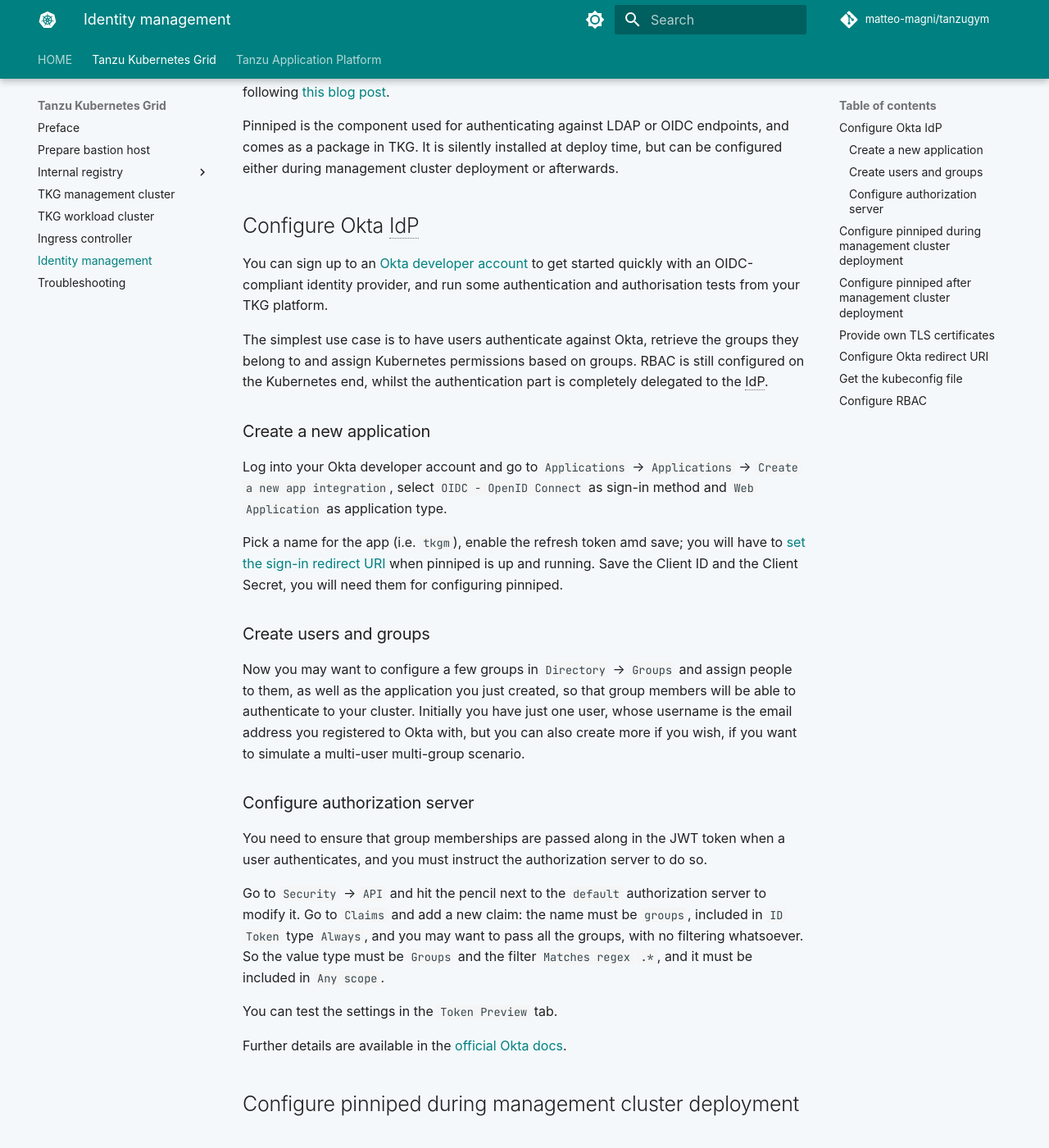
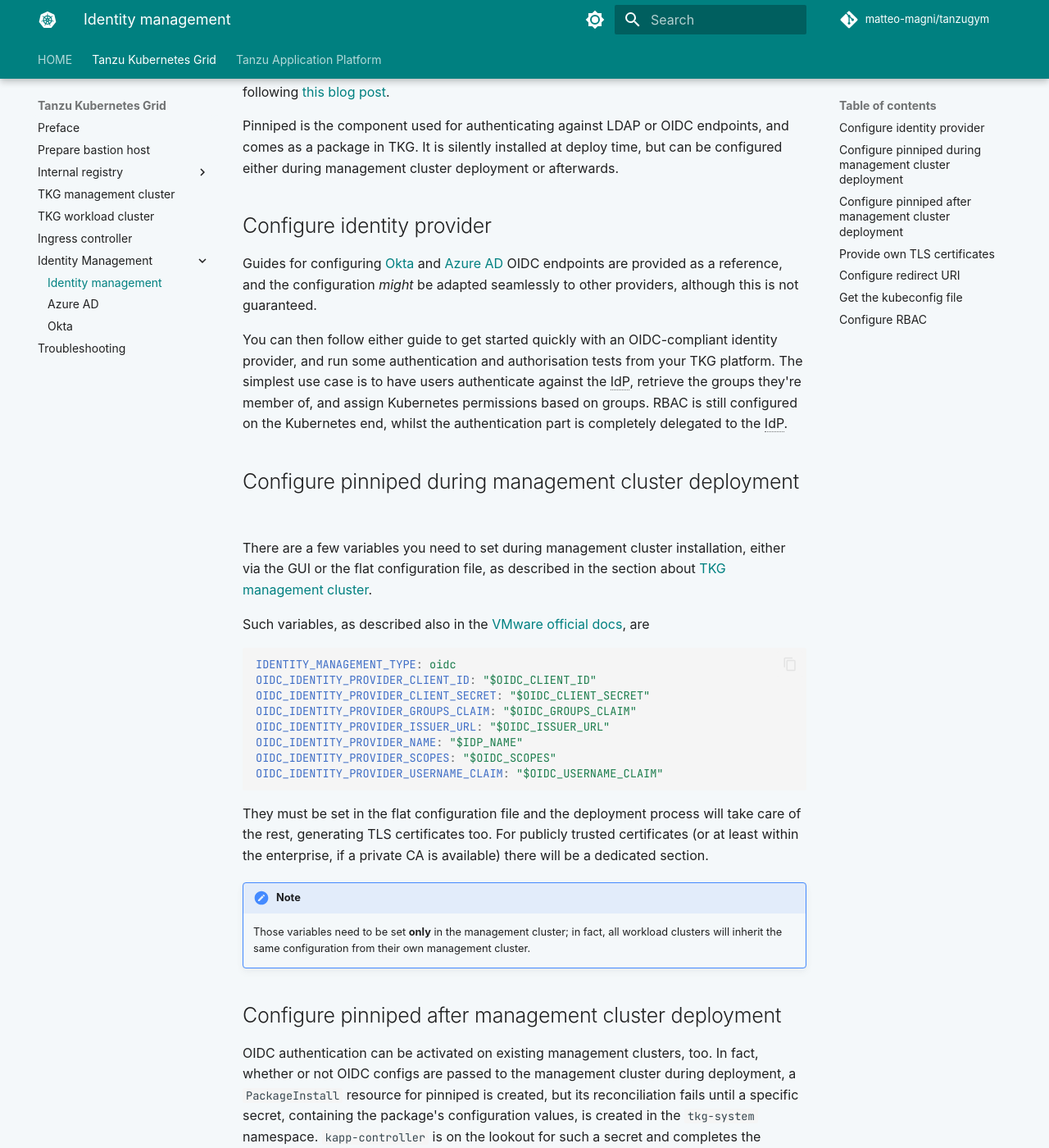
Before and after one commit to matteo-magni/tanzugym, an MkDocs documentation site: the page built from docs/tkgm/identity-management.md, in a window 1280 px wide and 1400 px high, scrolled down 396 px. Shown: the whole window at 82% size. Built offline with MkDocs 1.6.1 and Material for MkDocs 9.7.7, drawn with Linux system fonts in a browser that asks for light colours; some web fonts are replaced; comment, search, counter and statistics services are not loaded; some of the changed text lies outside the part shown.

Commit message:
add azure ad docs

````diff
--- a/docs/tkgm/identity-management.md
+++ b/docs/tkgm/identity-management.md
@@ -14,42 +14,15 @@ so the plan is to eventually configure everything with it, following [this blog
 Pinniped is the component used for authenticating against LDAP or OIDC endpoints, and comes as a package in TKG.
 It is silently installed at deploy time, but can be configured either during management cluster deployment or afterwards.
 
-## Configure Okta IdP
+## Configure identity provider
 
-You can sign up to an [Okta developer account](https://developer.okta.com/) to get started quickly with an OIDC-compliant identity provider,
+Guides for configuring [Okta](./identity-management-okta.md) and [Azure AD](./identity-management-azuread.md) OIDC endpoints are provided as a reference,
+and the configuration _might_ be adapted seamlessly to other providers, although this is not guaranteed.
+
+You can then follow either guide to get started quickly with an OIDC-compliant identity provider,
 and run some authentication and authorisation tests from your TKG platform.
-
-The simplest use case is to have users authenticate against Okta, retrieve the groups they belong to and assign Kubernetes permissions based on groups.
+The simplest use case is to have users authenticate against the IdP, retrieve the groups they're member of, and assign Kubernetes permissions based on groups.
 RBAC is still configured on the Kubernetes end, whilst the authentication part is completely delegated to the IdP.
-
-### Create a new application
-
-Log into your Okta developer account and go to `Applications` -> `Applications` -> `Create a new app integration`,
-select `OIDC - OpenID Connect` as sign-in method and `Web Application` as application type.
-
-Pick a name for the app (i.e. `tkgm`), enable the refresh token amd save; you will have to [set the sign-in redirect URI](#configure-okta-redirect-uri) when pinniped is up and running.
-Save the Client ID and the Client Secret, you will need them for configuring pinniped.
-
-### Create users and groups
-
-Now you may want to configure a few groups in `Directory` -> `Groups` and assign people to them, as well as the application you just created,
-so that group members will be able to authenticate to your cluster.
-Initially you have just one user, whose username is the email address you registered to Okta with,
-but you can also create more if you wish, if you want to simulate a multi-user multi-group scenario.
-
-### Configure authorization server
-
-You need to ensure that group memberships are passed along in the JWT token when a user authenticates,
-and you must instruct the authorization server to do so.
-
-Go to `Security` -> `API` and hit the pencil next to the `default` authorization server to modify it.
-Go to `Claims` and add a new claim: the name must be `groups`, included in `ID Token` type `Always`,
-and you may want to pass all the groups, with no filtering whatsoever.
-So the value type must be `Groups` and the filter `Matches regex` `.*`, and it must be included in `Any scope`.
-
-You can test the settings in the `Token Preview` tab.
-
-Further details are available in the [official Okta docs](https://developer.okta.com/docs/guides/customize-tokens-groups-claim/main/).
 
 ## Configure pinniped during management cluster deployment
 
@@ -60,13 +33,13 @@ Such variables, as described also in the [VMware official docs](https://docs.vmw
 
 ```yaml
 IDENTITY_MANAGEMENT_TYPE: oidc
-OIDC_IDENTITY_PROVIDER_CLIENT_ID: <OIDC-CLIENT-ID>
-OIDC_IDENTITY_PROVIDER_CLIENT_SECRET: <OIDC-CLIENT-SECRET>
-OIDC_IDENTITY_PROVIDER_GROUPS_CLAIM: groups
-OIDC_IDENTITY_PROVIDER_ISSUER_URL: https://<OIDC_ENDPOINT>
-OIDC_IDENTITY_PROVIDER_NAME: <IDP-NAME>
-OIDC_IDENTITY_PROVIDER_SCOPES: email,profile,groups
-OIDC_IDENTITY_PROVIDER_USERNAME_CLAIM: email
+OIDC_IDENTITY_PROVIDER_CLIENT_ID: "$OIDC_CLIENT_ID"
+OIDC_IDENTITY_PROVIDER_CLIENT_SECRET: "$OIDC_CLIENT_SECRET"
+OIDC_IDENTITY_PROVIDER_GROUPS_CLAIM: "$OIDC_GROUPS_CLAIM"
+OIDC_IDENTITY_PROVIDER_ISSUER_URL: "$OIDC_ISSUER_URL"
+OIDC_IDENTITY_PROVIDER_NAME: "$IDP_NAME"
+OIDC_IDENTITY_PROVIDER_SCOPES: "$OIDC_SCOPES"
+OIDC_IDENTITY_PROVIDER_USERNAME_CLAIM: "$OIDC_USERNAME_CLAIM"
 ```
 
 They must be set in the flat configuration file and the deployment process will take care of the rest, generating TLS certificates too.
@@ -113,7 +86,7 @@ Make sure you pick the actual cluster name, as shown in
 kubectl get clusters.cluster.x-k8s.io -n tkg-system
 ```
 
-Do to take a look at the generated `pinniped-secret.yaml` file and change it if your cluster is behind a proxy.
+Do take a look at the generated `pinniped-secret.yaml` file, and change it if your cluster is behind a proxy.
 In fact, proxy configurations do not get passed along to the pinniped values, and so you have to set the values for:
 
 - `http_proxy`
@@ -187,9 +160,9 @@ replicaset.apps/pinniped-concierge-kube-cert-agent-f6fbff54f   1         1
 
 <https://docs.vmware.com/en/VMware-Tanzu-Kubernetes-Grid/2.1/tkg-deploy-mc-21/mgmt-iam-custom-pinniped-certificates.html>
 
-## Configure Okta redirect URI
+## Configure redirect URI
 
-Now that you have pinniped configured and running, you can go back to your Okta account and set the redirect URI for your application.
+Now that you have pinniped configured and running, you can go back to your IdP configuration portal and set the redirect URI for your application.
 Edit the `General Settings` section of your application and set the sign-in redirect URI to `https://<YOUR-MGMT-CLUSTER-ENDPOINT>:31234/callback`.
 Use the very same endpoint you set in your certificate, if you happened to change it.
 
@@ -203,7 +176,7 @@ tanzu mc kubeconfig get --export-file /tmp/tkgm.oidc.kubeconfig
 
 Open the file and look at the `users` object; the `tanzu pinniped-auth login` command is used to authenticate the user, with a few configuration options:
 
-- make sure the `--issuer` flag points to the same endpoint as the [Okta redirect URI](#configure-okta-redirect-uri) (without the trailing `/callback`);
+- make sure the `--issuer` flag points to the same endpoint as the [redirect URI](#configure-redirect-uri) (without the trailing `/callback`);
 - add the item `--skip-browser` to the end of the `args` list, to prevent the Tanzu CLI from trying to run a browser to let the user authenticate
 (on SSH-based jumphosts you do not have nor you do want to have a GUI).
 
--- a/mkdocs.yml
+++ b/mkdocs.yml
@@ -109,7 +109,10 @@ nav:
   - tkgm/management-cluster.md
   - tkgm/workload-cluster.md
   - tkgm/ingress.md
-  - tkgm/identity-management.md
+  - Identity Management:
+    - tkgm/identity-management.md
+    - tkgm/identity-management-azuread.md
+    - tkgm/identity-management-okta.md
   - tkgm/troubleshooting.md
 - Tanzu Application Platform:
   - tap/relocate-tap-images.md
````
Also changed, not shown: docs/tkgm/identity-management-azuread.md (added, +57 -0 lines), docs/tkgm/identity-management-okta.md (added, +51 -0 lines), docs/assets/azuread-app-registration.png (added), docs/assets/azuread-emit-groups-as-role-claims.png (added).
